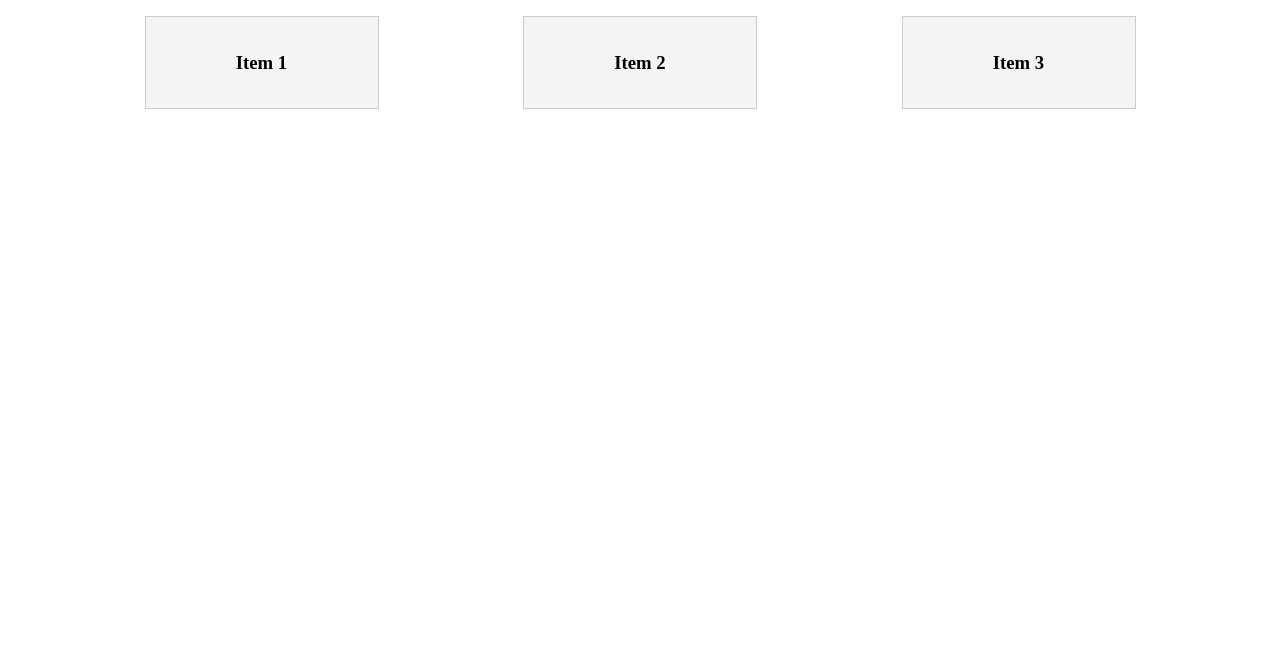
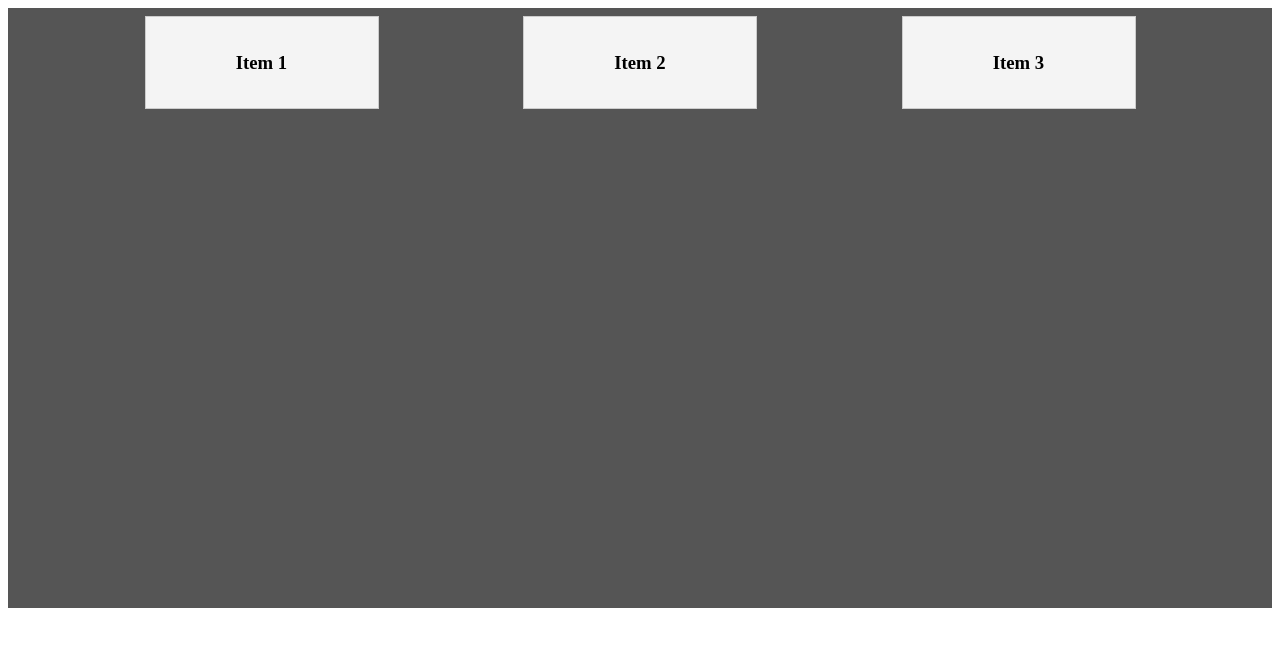
Before and after one commit to nilankh/LearningHTMLandCSS, a plain HTML site: page 17_flex_align.html in a window 1280 px wide. Drawn offline with Linux system fonts and the light colour scheme.

Commit message:
learning flex alignmenet and order

```diff
--- a/17_flex_align.html
+++ b/17_flex_align.html
@@ -6,7 +6,10 @@
     <title>Flex align</title>
     <style>
         #container {
+            background: #555;
             display: flex;
+
+            /* justify content is when we align items horizonata*/
             /* justify-content: flex-start; */
             /* justify-content: flex-end; */
             /* justify-content:center; */
@@ -24,6 +27,22 @@
                 space-around
                 space-evenly
              */
+             height: 600px;
+
+             /* when we align item vertical(musst be height) */
+             /* align-items: stretch; */
+             /* align-items: flex-start; */
+             /* align-items: flex-end; */
+             /* align-items: center; */
+             align-items: baseline;
+             /*
+                OPTIONS:
+                flex-start
+                flex-end
+                center
+                baseline
+                stretc
+            */
         }
 
         .item {
```
